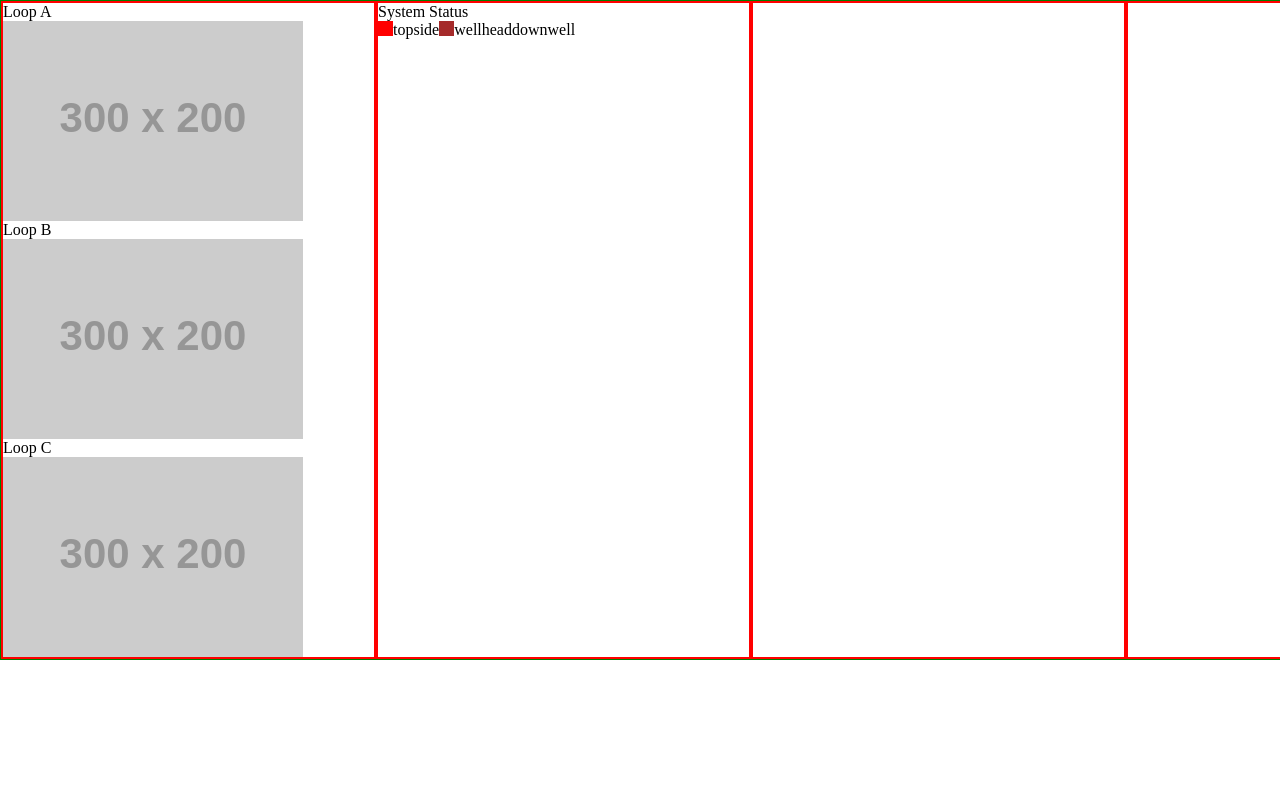
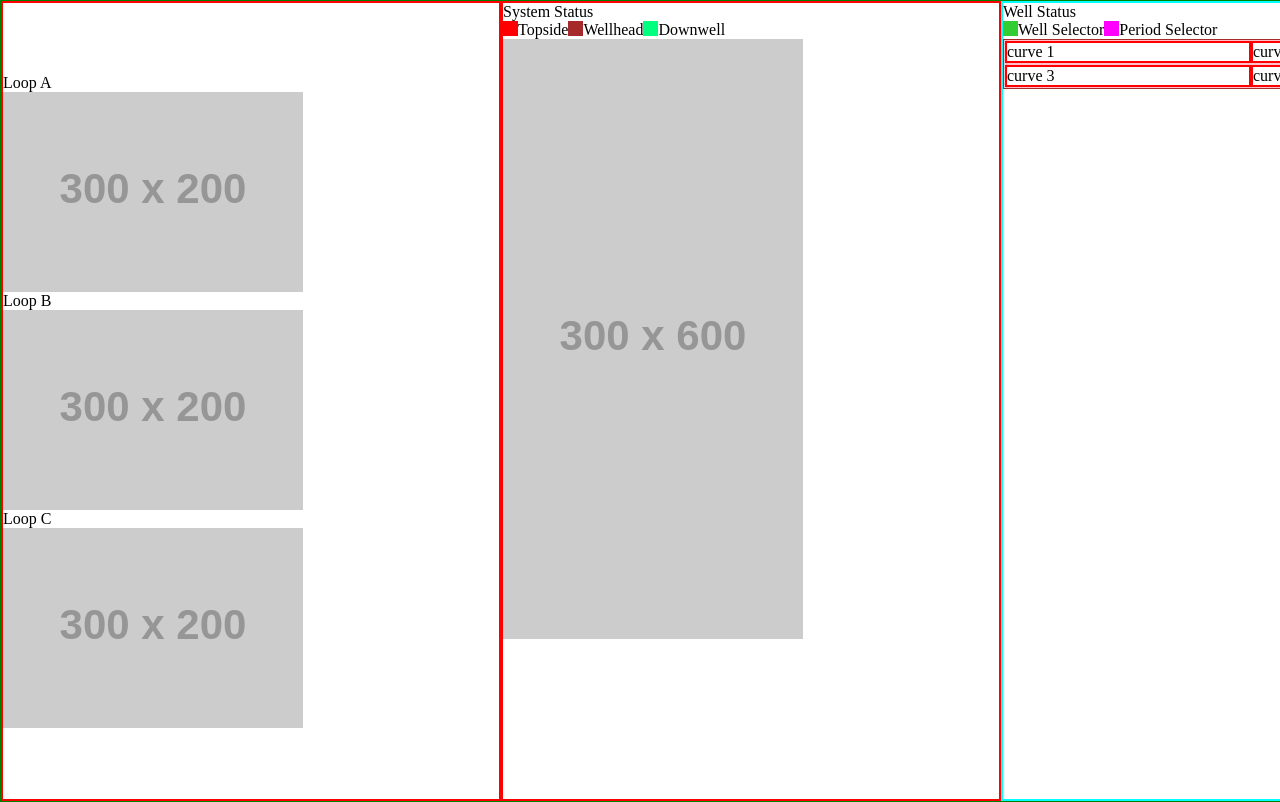
Before and after one commit to lucasabreu1/flow_assurance, a website: page public/index.html in a window 1280 px wide. Shown: the top 802 px of the page. Drawn offline with Linux system fonts and the light colour scheme; placeholder pictures from the web are drawn by us.

Commit message:
new changes 3

```diff
--- a/public/index.html
+++ b/public/index.html
@@ -11,12 +11,13 @@
     }
 
     body{
-
+        height: 100vh;
     }
 
 
     .flex-grid{
         width: 1500px;
+        height: 100%;
         display: flex;
         border: 1px solid green;
     }
@@ -27,39 +28,81 @@
     }
 
 
-    .system-status-header{
-        display: flex;
-        flex-direction: column;
+    .col-2{
+        flex: 1;
+        border: 2px solid cyan;
     }
 
-    .system-status-subtitles{
+
+    .system-status-subtitles-container{
         display: flex;
         flex-direction: row;
     }
 
+    .well-status-selectors{
+        display: flex;
+        flex-direction: row;
+    }
 
-    .subtitle{
+    .flex-row{
         display: flex;
     }
 
 
-    .topside-subtitle-color{
+    .display-loop-container{
+        height: 100%;
+        display: flex;
+        flex-direction: column;
+        justify-content: center;
+    }
+
+
+    .topside-subtitle-icon{
         width: 15px;
         height: 15px;
         background-color: red;
     }
 
-    .wellhead-subtitle-color{
+    .wellhead-subtitle-icon{
         width: 15px;
         height: 15px;
         background-color: brown;
     }
 
 
-    .wellhead-subtitle-color{
+    .downwell-subtitle-icon{
         width: 15px;
         height: 15px;
-        background-color: brown;
+        background-color:springgreen;
+    }
+
+
+    .well-selector-icon{
+        width: 15px;
+        height: 15px;
+        background-color: limegreen;
+    }
+
+    .period-selector-icon{
+        width: 15px;
+        height: 15px;
+        background-color: fuchsia;
+    }
+
+    .curves-container{
+        display: flex;
+        flex-direction: column;
+        border: 1px solid brown;
+    }
+
+    .curves-row{
+        display: flex;
+        flex-direction: row;
+        border: 1px solid pink;
+    }
+
+    .curve-cel{
+        border: 1px solid black;
     }
 
 
@@ -70,18 +113,18 @@
         <div class="flex-grid">
 
             <div class="col-1">
-               <div class="loop-container">
+               <div class="display-loop-container  loop-container">
                     <div class="loop-a">
                             <p>Loop A</p>
-                            <img src="https://via.placeholder.com/300x200"/>
+                            <img class="loop-a-graph-container" src="https://via.placeholder.com/300x200"/>
                     </div>
                     <div class="loop-b">
                             <p>Loop B</p>
-                            <img src="https://via.placeholder.com/300x200"/>
+                            <img class="loop-b-graph-container" src="https://via.placeholder.com/300x200"/>
                     </div>
                     <div class="loop-c">
                             <p>Loop C</p>
-                            <img src="https://via.placeholder.com/300x200"/>
+                            <img class="loop-c-graph-container" src="https://via.placeholder.com/300x200"/>
                     </div>
                </div>
             </div>
@@ -91,28 +134,26 @@
 
                     <div class="system-status-header">
                         <p>System Status</p>
-                        <div class="system-status-subtitles">
+                        <div class="system-status-subtitles-container">
 
-                            <div class="subtitle topside-subtitle">
+                            <div class="flex-row topside-subtitle">
 
-                                <div class="topside-subtitle-color"></div>
-                                topside
+                                <div class="topside-subtitle-icon"></div>
+                                <p>Topside</p>
 
                             </div>
 
-                            <div class="subtitle wellhead-subtitle">
+                            <div class="flex-row subtitle wellhead-subtitle">
 
-                                <div class="wellhead-subtitle-color"></div>
-                                wellhead
+                                <div class="wellhead-subtitle-icon"></div>
+                                <p>Wellhead</p>
 
                             </div>
 
-                            <div class="subtitle downwell-subtitle">
+                            <div class="flex-row subtitle downwell-subtitle">
 
-                                <div class="downwell-subtitle-color"></div>
-                                downwell
-
-
+                                <div class="downwell-subtitle-icon"></div>
+                                <p>Downwell</p>
 
                             </div>
 
@@ -120,19 +161,47 @@
                     </div>
 
 
-
-                    <div class>
-
+                    <div class="fpso-loops-container">
+                        <img src="https://via.placeholder.com/300x600"/>
                     </div>
 
 
                 </div>
             </div>
 
-            <div class="col-1">
+            <div class="col-2">
+                <div class="well-status-container">
 
-            </div>
-            <div class="col-1">
+                    <div class="well-status-header">
+                        <p>Well Status</p>
+                        <div class="well-status-selectors">
+
+                            <div class="flex-row well-selector">
+                                <div class="well-selector-icon"></div>
+                                <p>Well Selector</p>
+                            </div>
+
+                            <div class="flex-row period-selector">
+                                <div class="period-selector-icon"></div>
+                                <p>Period Selector</p>
+
+                            </div>
+
+                        </div>
+                    </div>
+
+                </div>
+
+                <div class="curves-container">
+                    <div class="curves-row">
+                        <div class="col-1 curve-cell">curve 1</div>
+                        <div class="col-1 curve-cell">curve 2</div>
+                    </div>
+                    <div class="curves-row">
+                        <div class="col-1 curve-cell">curve 3</div>
+                        <div class="col-1 curve-cell">curve 4</div>
+                    </div>
+                </div>
 
             </div>
 
```
